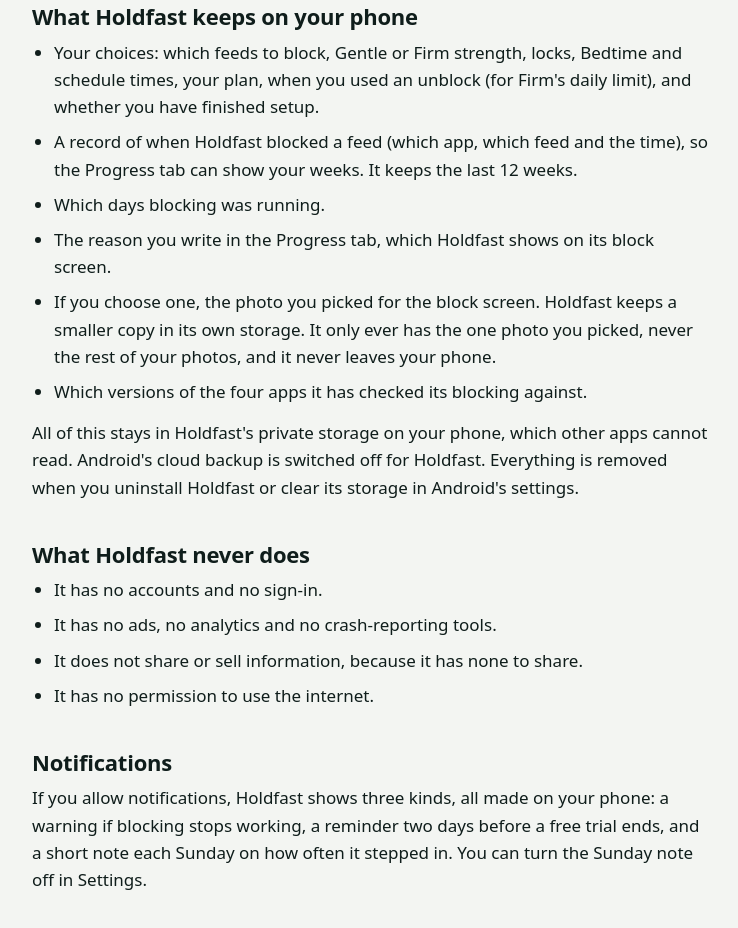
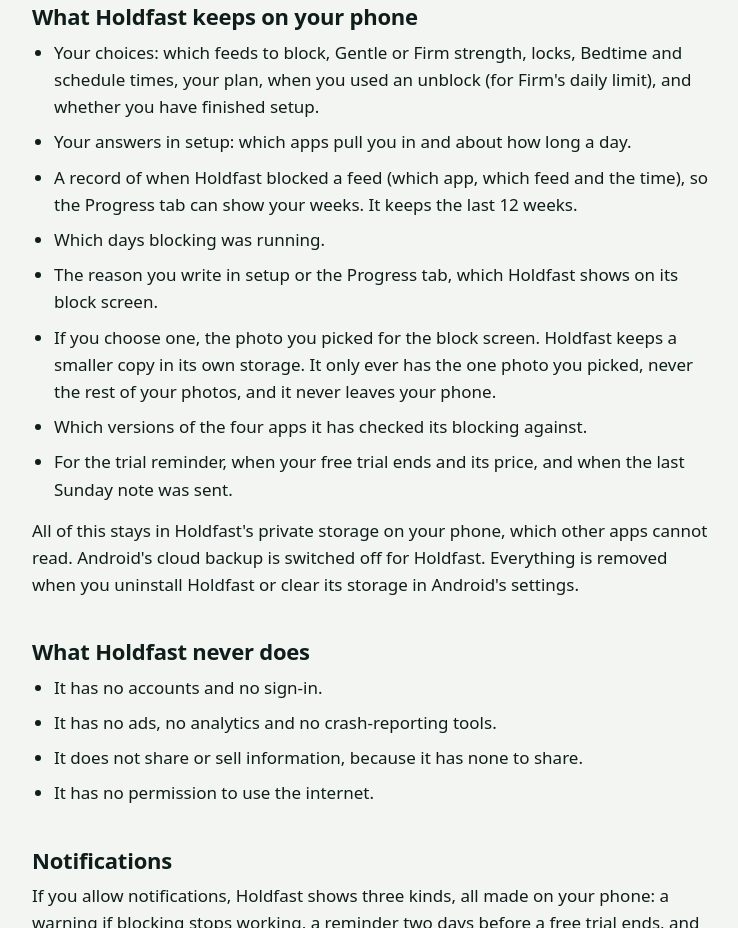
Before and after one commit to contactholdfastapp-cloud/holdfast-site, a plain HTML site: page privacy/index.html in a window 1280 px wide. Shown: the part 920-1848 px from the top of the page, without its empty margins (268-1006 px from the left). Drawn offline with Linux system fonts and the light colour scheme.

Commit message:
Privacy policy: setup answers, the reason from setup, and what the trial reminder keeps

```diff
--- a/privacy/index.html
+++ b/privacy/index.html
@@ -84,11 +84,13 @@
   <h2>What Holdfast keeps on your phone</h2>
   <ul>
     <li>Your choices: which feeds to block, Gentle or Firm strength, locks, Bedtime and schedule times, your plan, when you used an unblock (for Firm's daily limit), and whether you have finished setup.</li>
+    <li>Your answers in setup: which apps pull you in and about how long a day.</li>
     <li>A record of when Holdfast blocked a feed (which app, which feed and the time), so the Progress tab can show your weeks. It keeps the last 12 weeks.</li>
     <li>Which days blocking was running.</li>
-    <li>The reason you write in the Progress tab, which Holdfast shows on its block screen.</li>
+    <li>The reason you write in setup or the Progress tab, which Holdfast shows on its block screen.</li>
     <li>If you choose one, the photo you picked for the block screen. Holdfast keeps a smaller copy in its own storage. It only ever has the one photo you picked, never the rest of your photos, and it never leaves your phone.</li>
     <li>Which versions of the four apps it has checked its blocking against.</li>
+    <li>For the trial reminder, when your free trial ends and its price, and when the last Sunday note was sent.</li>
   </ul>
   <p>All of this stays in Holdfast's private storage on your phone, which other apps cannot read. Android's cloud backup is switched off for Holdfast. Everything is removed when you uninstall Holdfast or clear its storage in Android's settings.</p>
 
```
